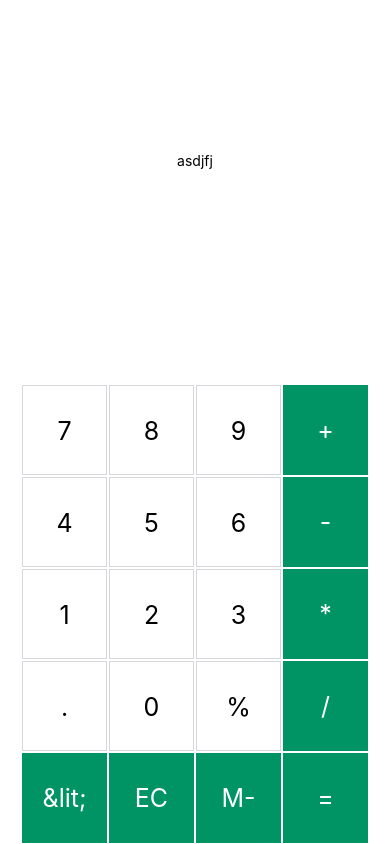
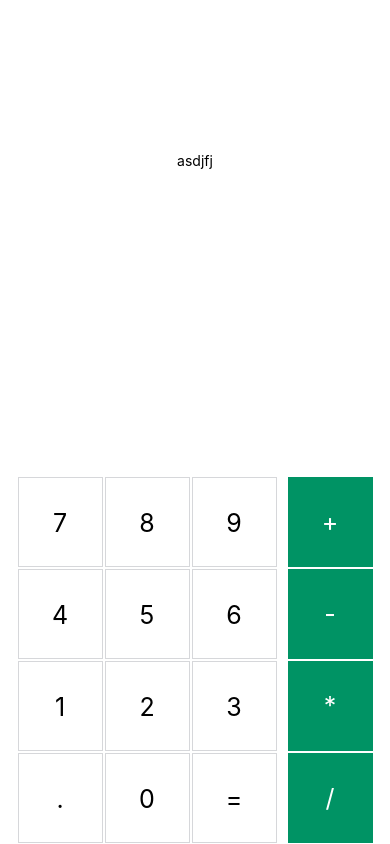
Before and after one commit to Beksultana/homeWork-70, a React Native app: screen / in a window 390 px wide. Built offline with nearby package versions, Linux system fonts and the light colour scheme.

Commit message:
Создал массив нумераци и их выводил через map(). Потом изменил стили

```diff
--- a/App.js
+++ b/App.js
@@ -4,84 +4,39 @@
 export default class App extends React.Component {
 
   render() {
+      const numberBtn = ["7", "8", "9", "4", "5", "6", "1", "2", "3", ".", "0", "=",];
     return (
       <View style={styles.container}>
           <View style={styles.NumberText}>
             <Text>asdjfj</Text>
           </View>
           <View style={styles.NumberFunc}>
-              <View style={styles.ViewButtons}>
-                  <TouchableHighlight style={styles.button}>
-                      <Text style={styles.btnNumber}>7</Text>
-                  </TouchableHighlight>
-                  <TouchableHighlight style={styles.button}>
-                      <Text style={styles.btnNumber}>8</Text>
-                  </TouchableHighlight>
-                  <TouchableHighlight style={styles.button}>
-                      <Text style={styles.btnNumber}>9</Text>
-                  </TouchableHighlight>
-                  <TouchableHighlight style={styles.button}>
+              <View style={styles.NumberBtn}>
+                  {
+                      numberBtn.map((btn, index) => {
+                          if(btn.length < 3){
+                              return <View key={index} style={styles.ViewButtons}>
+                                  <TouchableHighlight>
+                                      <Text style={styles.btnNumber}>{btn}</Text>
+                                  </TouchableHighlight>
+                              </View>
+                          }
+                      })
+                  }
+              </View>
+              <View style={styles.ViewButtonsFunc}>
+                  <TouchableHighlight>
                       <Text style={styles.btnFunc}>+</Text>
                   </TouchableHighlight>
-
-              </View>
-              <View style={styles.ViewButtons}>
-                  <TouchableHighlight style={styles.button}>
-                      <Text style={styles.btnNumber}>4</Text>
+                  <TouchableHighlight>
+                      <Text style={styles.btnFunc}>-</Text>
+                  </TouchableHighlight><TouchableHighlight>
+                  <Text style={styles.btnFunc}>*</Text>
                   </TouchableHighlight>
-                  <TouchableHighlight style={styles.button}>
-                      <Text style={styles.btnNumber}>5</Text>
-                  </TouchableHighlight>
-                  <TouchableHighlight style={styles.button}>
-                      <Text style={styles.btnNumber}>6</Text>
-                  </TouchableHighlight>
-                  <TouchableHighlight style={styles.button}>
-                      <Text style={styles.btnFunc}>-</Text>
-                  </TouchableHighlight>
-              </View>
-              <View style={styles.ViewButtons}>
-                  <TouchableHighlight style={styles.button}>
-                      <Text style={styles.btnNumber}>1</Text>
-                  </TouchableHighlight>
-                  <TouchableHighlight style={styles.button}>
-                      <Text style={styles.btnNumber}>2</Text>
-                  </TouchableHighlight>
-                  <TouchableHighlight style={styles.button}>
-                      <Text style={styles.btnNumber}>3</Text>
-                  </TouchableHighlight>
-                  <TouchableHighlight style={styles.button}>
-                      <Text style={styles.btnFunc}>*</Text>
-                  </TouchableHighlight>
-              </View>
-              <View style={styles.ViewButtons}>
-                  <TouchableHighlight style={styles.button}>
-                      <Text style={styles.btnNumber}>.</Text>
-                  </TouchableHighlight>
-                  <TouchableHighlight style={styles.button}>
-                      <Text style={styles.btnNumber}>0</Text>
-                  </TouchableHighlight>
-                  <TouchableHighlight style={styles.button}>
-                      <Text style={styles.btnNumber}>%</Text>
-                  </TouchableHighlight>
-                  <TouchableHighlight style={styles.button}>
+                  <TouchableHighlight>
                       <Text style={styles.btnFunc}>/</Text>
                   </TouchableHighlight>
               </View>
-              <View style={styles.ViewButtons}>
-                  <TouchableHighlight style={styles.button}>
-                      <Text style={styles.btnFunc}>&lit;</Text>
-                  </TouchableHighlight>
-                  <TouchableHighlight style={styles.button}>
-                      <Text style={styles.btnFunc}>EC</Text>
-                  </TouchableHighlight>
-                  <TouchableHighlight style={styles.button}>
-                      <Text style={styles.btnFunc}>M-</Text>
-                  </TouchableHighlight>
-                  <TouchableHighlight style={styles.button}>
-                      <Text style={styles.btnFunc}>=</Text>
-                  </TouchableHighlight>
-              </View>
-
           </View>
       </View>
     );
@@ -101,6 +56,7 @@
     },
     btnNumber: {
       textAlign: 'center',
+        margin: 1,
         width: 85,
         height: 90,
         fontSize: 25,
@@ -110,6 +66,7 @@
     },
     btnFunc: {
         textAlign: 'center',
+        margin: 1,
         width: 85,
         height: 90,
         fontSize: 25,
@@ -123,10 +80,16 @@
     },
     NumberFunc: {
         flex: 4,
-        flexDirection: 'column',
-        justifyContent: 'flex-end'
+        flexDirection: 'row',
+        flexWrap: 'wrap',
+        alignItems: 'flex-end'
     },
-    ViewButtons: {
-        flexDirection: 'row',
+    NumberBtn: {
+      width: 270, flexDirection: 'row',
+        flexWrap: 'wrap'
+
+    },
+    ViewButtonsFunc: {
+
     },
 });
```
